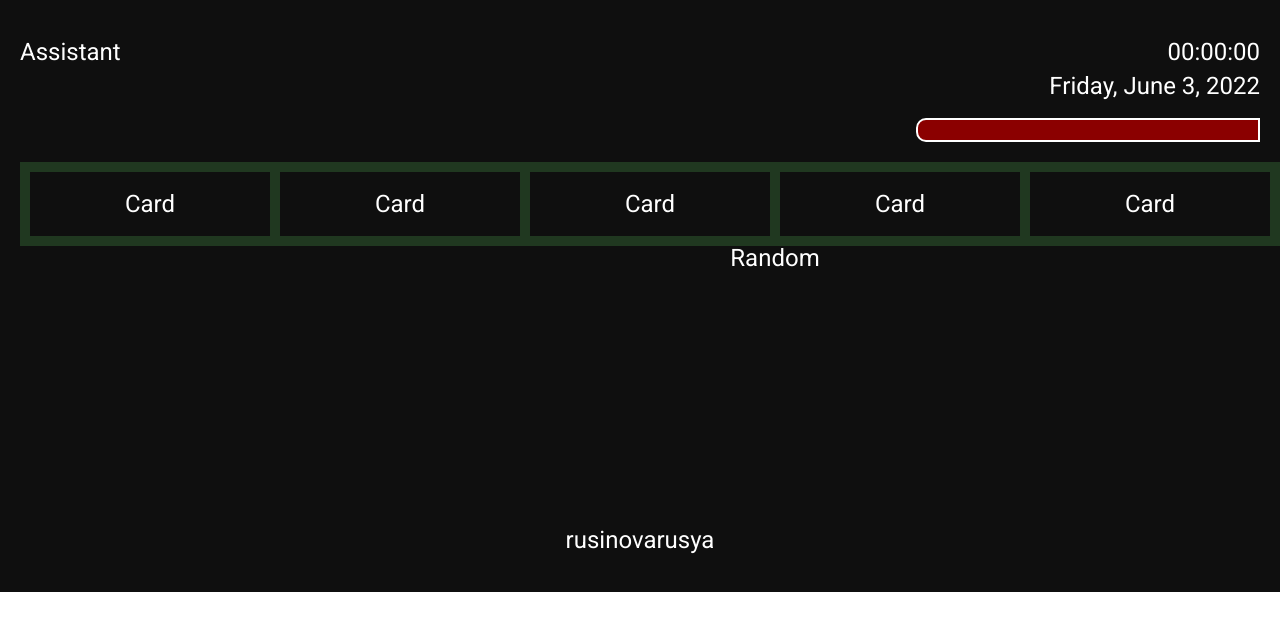
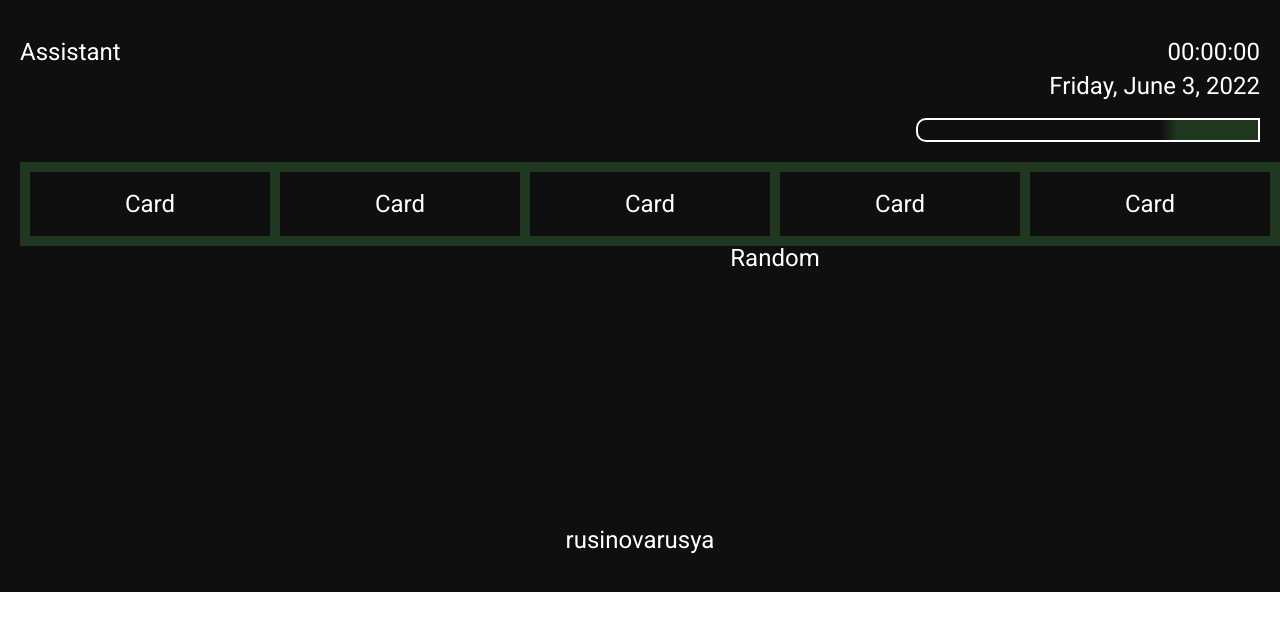
Before and after one commit to rusinovarusya/assistant, a React (Create React App) app: page / in a window 1280 px wide. Shown: the top 630 px of the page. Built offline with nearby package versions, Linux system fonts and the light colour scheme.

Commit message:
feat: add progress bar in daylight indicator

```diff
--- a/src/components/daylight-indicator/DaylightIndicator.module.css
+++ b/src/components/daylight-indicator/DaylightIndicator.module.css
@@ -1,7 +1,7 @@
 .indicator {
   width: 340px;
   height: 20px;
-  background-color: darkred;
+  background-color: var(--extra-color);
   border: 2px solid var(--font-color);
   border-radius: 10px 0 0 10px;
 }
--- a/src/components/daylight-indicator/DaylightIndicator.tsx
+++ b/src/components/daylight-indicator/DaylightIndicator.tsx
@@ -1,10 +1,11 @@
 import { FC, memo } from "react";
 import styles from "./DaylightIndicator.module.css";
+import { gradient } from "./use-daylight-indicator-data";
 
 
 const DaylightIndicator: FC = () => {
   return (
-    <div className={styles.indicator}></div>
+    <div className={styles.indicator} style={gradient}></div>
   )
 }
 
--- /dev/null
+++ b/src/components/daylight-indicator/use-daylight-indicator-data.ts
@@ -0,0 +1,11 @@
+const sunrise = 1646306882;
+const sunset = 1646347929;
+const currentTime = 1646318698;
+
+
+const elapsedPartOfDaylight = (sunset - currentTime) / (sunset - sunrise) * 100;
+const restOfDaylight = (elapsedPartOfDaylight) ? elapsedPartOfDaylight + 5 : elapsedPartOfDaylight;
+
+export const gradient = {
+  background: `linear-gradient(to right, var(--main-color) ${elapsedPartOfDaylight}%, var(--extra-color) ${restOfDaylight}%)`
+}
```
